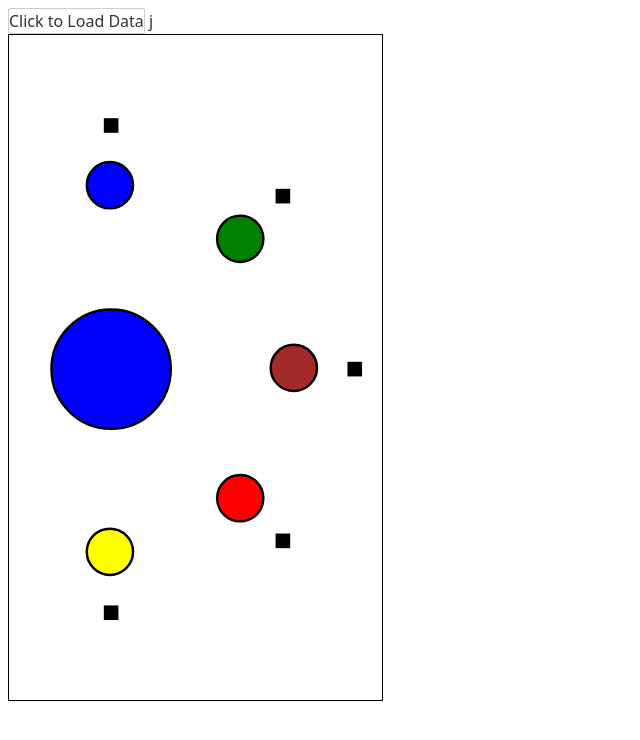
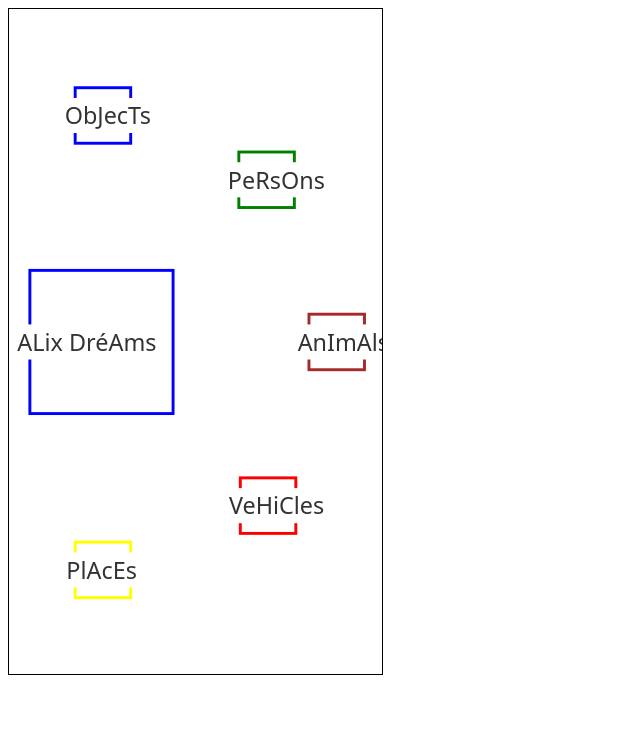
Before and after one commit to DinoJay/alix-vis, a Svelte app: page / in a window 1280 px wide. Shown: the top 740 px of the page, without its empty margins (0-640 px from the left). Built offline with nearby package versions, Linux system fonts and the light colour scheme.

Commit message:
advanced stuff

```diff
--- a/src/Alix.svelte
+++ b/src/Alix.svelte
@@ -9,7 +9,9 @@
     .then((response) => response.text())
     .then((data) =>
       csvParse(data).map((d, i) => ({
+        ...d,
         id: i,
+        title: "DreaM " + i,
         type: "dream",
         color: "#8FBC8F",
         width: 15,
@@ -24,6 +26,7 @@
       csvParse(data).map((d, i) => ({
         ...d,
         type: "object",
+        title: "ObJecT " + i,
         color: "#E9967A",
         width: 15,
         size: 25,
@@ -36,6 +39,7 @@
       csvParse(data).map((d, i) => ({
         ...d,
         type: "person",
+        title: "PerSon " + i,
         color: "#483D8B",
         width: 15,
         size: 25,
@@ -50,6 +54,7 @@
         //TODO: why explicit?
         id: "a" + (i + 1),
         type: "animal",
+        title: "AnImaL " + i,
         color: "red",
         width: 15,
         size: 25,
@@ -62,8 +67,10 @@
       csvParse(data).map((d, i) => ({
         ...d,
         //TODO: why explicit?
-        // id: "a" + (i + 1),
+        id: "a" + (i + 1),
+        // id: 'vehicle',
         type: "vehicle",
+        title: "VeHiCle",
         color: "brown",
         width: 15,
         size: 25,
@@ -97,14 +104,10 @@
 <style>
 </style>
 
-<div>
-  <button> Click to Load Data </button>
 {#if promise}
   {#await promise}
     <p>Loading...</p>
   {:then [data, objects, persons, animals, vehicles, places]}
-      j
     <Vis {data} {objects} {persons} {animals} {vehicles} {places} />
   {/await}
 {/if}
-</div>
--- a/src/Vis2.svelte
+++ b/src/Vis2.svelte
@@ -15,6 +15,7 @@
   import Alix from "./Alix.svelte";
   import Vis from "./Vis.svelte";
   import Arrow from "./Arrow.svelte";
+  import { organizeData } from "./lib";
   const width = 375;
   const height = 667;
   // var spiral = d3_radial
@@ -24,86 +25,48 @@
   var radialLocation = function (center, angle, width, height, taper) {
     const [x, y] = center;
     return [
-      x + (width * Math.cos((angle * Math.PI) / 180) - taper),
+      x + width * Math.cos((angle * Math.PI) / 180 - taper),
       y + (height * Math.sin((angle * Math.PI) / 180) - taper),
     ];
   };
   // let translate = null;
   const placement = (nodes, cx, cy, r) => {
-    const increment = 180 / (nodes.length - 1);
-    console.log("increment", increment);
+    const increment = 180 / (nodes.length - 1); //360/nodes.length
     let current = -90;
-    console.log("current", 180 / (nodes.length - 1), 0);
 
     return nodes.map((d) => {
-      const [tx, ty] = radialLocation([cx, cy], current, r, r, 1);
+      const [tx, ty] = radialLocation([cx, cy], current, r, r, 0);
       const [lx, ly] = radialLocation([cx, cy], current, r + 50, r + 50, 1);
       current += increment;
       return { ...d, tx, ty, lx, ly };
     });
   };
 
-  const dreams = {
-    id: "dreams",
-    values: data,
-    color: "blue",
-    size: 100, //Math.min(40, objects.length),
-    tx: width / 2,
-    ty: height / 2,
-  };
+  const ns = organizeData({
+    data,
+    places,
+    vehicles,
+    objects,
+    animals,
+    persons,
+  });
+  console.log("ns", ns);
+  const dreams = ns.find((n) => n.id === "dreams");
+  dreams.tx = width / 2;
+  dreams.ty = height / 2;
+  const otherData = ns.filter((n) => n.id !== "dreams");
 
-  const ns = [
-    {
-      id: "objects",
-      values: objects,
-      color: "blue",
-      size: 40, //Math.min(40, objects.length),
-    },
-    {
-      id: "persons",
-      values: persons,
-      color: "green",
-      size: 40, //Math.min(40, persons.length),
-    },
-    {
-      id: "animals",
-      values: animals,
-      color: "brown",
-      size: 40, //Math.min(40, animals.length),
-    },
-    {
-      id: "vehicles",
-      values: vehicles,
-      color: "red",
-      size: 40, //Math.max(40, vehicles.length),
-    },
-    {
-      id: "places",
-      values: places,
-      color: "yellow",
-      size: 40, //Math.max(40, places.length),
-    },
-  ];
-  const tmpNodes = placement(ns, width / 2, height / 2, 150);
+  const tmpNodes = placement(otherData, width / 2, height / 2, 150);
   let nodes = [];
 
   const simulation = d3
     .forceSimulation([...tmpNodes, dreams])
-    // .force("box", boxForce)
-    // .force("r", radialForce)
+    // .alphaMin(0.9)
     .force("collision", d3.forceCollide((d) => d.size / 2).strength(1))
-    .force("x", d3.forceX((d) => d.tx).strength(1))
-    .force("y", d3.forceY((d) => d.ty).strength(1))
-    // .force("collision", collisionForce)
-    // .force( //   "link",
-    //   d3.forceLink(links).id((d) => d.index)
-    // )
-    // .force("X", d3.forceX((d) => d.sx).strength(1))
-    // .force("Y", d3.forceY((d) => d.sy).strength(1))
+    .force("x", d3.forceX((d) => d.tx).strength(0.1))
+    .force("y", d3.forceY((d) => d.ty).strength(0.1))
     .force("charge", d3.forceManyBody())
-    // .force("center", d3.forceCenter(width / 2, height / 2))
     .on("tick", () => {
-      // console.log("tick", simulation.nodes());
       nodes = simulation.nodes();
     });
 
@@ -115,8 +78,14 @@
   let arrow;
   $: {
     bounds = [
-      [array.min(nodes, (d) => d.x - d.size / 2), array.min(nodes, (d) => d.y)],
-      [array.max(nodes, (d) => d.x + d.size), array.max(nodes, (d) => d.y)],
+      [
+        array.min(nodes, (d) => d.x - d.size / 2),
+        array.min(nodes, (d) => d.y - d.size / 2),
+      ],
+      [
+        array.max(nodes, (d) => d.x + d.size / 2),
+        array.max(nodes, (d) => d.y + d.size / 2),
+      ],
     ];
 
     const dx = bounds[1][0] - bounds[0][0];
@@ -126,12 +95,45 @@
     // console.log("bounds", bounds);
     let scale = Math.max(
       0.1,
-      Math.min(20, 0.9 / Math.max(dx / (width - 50), dy / (height - 10)))
+      Math.min(20, 0.9 / Math.max(dx / width, dy / height))
     );
 
     // console.log("arrow", arrow);
     translate = [width / 2 - scale * xx, height / 2 - scale * yy, scale];
   }
+
+  let state = 0;
+  const firstClickHandler = (n) => {
+    n.size = !n.selected ? 120 : 25;
+
+    const ns = placement(n.values, n.tx, n.ty, 200);
+    const drs = placement(n.linkedDreams, n.tx, n.ty, 300);
+
+    // console.log('drs', drs);
+    const newNodes = [n, ...ns, ...drs];
+    simulation.nodes(newNodes);
+    simulation.alpha(1);
+    // simulation.alphaMin(0.2);
+    simulation.restart();
+    // console.log('bounds', bounds);
+  };
+  const secClickHandler = (n) => {
+    n.size = !n.selected ? 120 : 25;
+
+    console.log("secClickHandler", n);
+    const ns = placement(n.values, n.tx, n.ty, 200);
+    const na = placement(n.attrs, n.tx, n.ty, 100);
+
+    // console.log('drs', drs);
+    const newNodes = [n, ...ns, ...na];
+    console.log("newNodes", newNodes);
+    simulation.nodes(newNodes);
+    simulation.alpha(1);
+    // simulation.alphaMin(0.2);
+    simulation.restart();
+    // console.log('bounds', bounds);
+  };
+  const clickHandlers = [firstClickHandler, secClickHandler];
 </script>
 
 <style>
@@ -145,29 +147,29 @@
   style="width:{width}px; height:{height}px;}">
   <div
     id="zoom-cont"
-    class="w-full h-full"
+    class="w-full h-full transition"
     style="transform: {translate ? `translate(${translate[0]}px, ${translate[1]}px) scale(${translate[2]})` : `translate(0%,0%)`}">
     {#each nodes as n (n.id)}
       <div
         on:click={() => {
-          const ns = placement(n.values, n.tx, n.ty, 200);
-          const drs = placement(dreams.values.slice(0, 20), n.tx, n.ty, 300);
-
-          // console.log('drs', drs);
-          const newNodes = [n, ...ns, ...drs];
-          simulation.nodes(newNodes);
-          // nodes = ns;
-          console.log('coll', array);
-          simulation.alpha(1);
-          simulation.restart();
-          // console.log('bounds', bounds);
+          clickHandlers[state](n);
+          state++;
         }}
-        class="absolute overflow-hidden border-2 border-black rounded-full"
-        style="left:{n.x - n.size / 2}px; top:{n.y - n.size / 2}px; width:{n.size}px; height:{n.size}px; background: {n.color}; " />
+        class="flex absolute  transition"
+        style="left:{n.x - n.size / 2}px; top:{n.y - n.size / 2}px; width:{n.size}px; height:{n.size}px; ">
+        <div
+          class="absolute border-2 -white"
+          style="width:{n.size}px; height:{n.size}px; border-color: {n.color};" />
+        <div
+          class="m-auto bg-white whitespace-nowrap"
+          style="transform: translate(-10%,-0%)">
+          {#if n.visible || n.selected}{n.title}{/if}
+        </div>
+      </div>
     {/each}
     {#each nodes as n (n.id)}
       <div
-        class="absolute bg-black w-3 h-3"
+        class="absolute  w-3 h-3"
         style="left:{n.lx}px; top:{n.ly}px; transform: translate(-50%, -50%)" />
     {/each}
 
--- a/src/lib.js
+++ b/src/lib.js
@@ -311,3 +311,104 @@ const rectangular = (w, h, s, size) => {
 
     return force;
   }
+
+  export const organizeData = ({data, objects, persons, animals, places, vehicles}) =>{
+    const dreams = {
+      id: "dreams",
+      title: "ALix DréAms",
+      visible: true,
+      values: data,
+      color: "blue",
+      selected: true,
+      size: 100, //Math.min(40, objects.length),
+      // tx: width / 2,
+      // ty: height / 2,
+    };
+  return [
+    dreams,
+    {
+      id: "objects",
+      title: "ObJecTs",
+      values: objects.map((o) => ({
+        ...o,
+      attrs: [
+        {id:"color", value: o.couleur, color: 'black', size: 40},
+        {id: 'characteristic', value: o.char, color: 'orange', size: 40},
+        {id: "type", value: o.type, color: 'cyan', size: 40},
+        {id:"category",value: o.categorie, color: 'brown', size: 40}],
+        values: dreams.values.filter((d) =>
+          d.element.split(",").includes(o.id)
+        ),
+      })),
+      linkedDreams: objects.flatMap((o) =>
+        dreams.values.filter((d) => d.element.split(",").includes(o.id))
+      ),
+      visible: true,
+      color: "blue",
+      size: 40, //Math.min(40, objects.length),
+    },
+    {
+      id: "persons",
+      title: "PeRsOns",
+      values: persons.map((o) => ({
+        ...o,
+        values: dreams.values.filter((d) =>
+          d.personne.split(",").includes(o.id)
+        ),
+      })),
+      linkedDreams: persons.flatMap((o) =>
+        dreams.values.filter((d) => d.personne.split(",").includes(o.id))
+      ),
+      visible: true,
+      color: "green",
+      size: 40, //Math.min(40, persons.length),
+    },
+    {
+      id: "animals",
+      title: "AnImAls",
+      values: animals.map((o) => ({
+        ...o,
+        values: dreams.values.filter((d) =>
+          d.animaux.split(",").includes(o.id)
+        ),
+      })),
+      linkedDreams: animals.flatMap((o) =>
+        dreams.values.filter((d) => d.animaux.split(",").includes(o.id))
+      ),
+      visible: true,
+      color: "brown",
+      size: 40, //Math.min(40, animals.length),
+    },
+    {
+      id: "vehicles",
+      title: "VeHiCles",
+      values: vehicles.map((o) => ({
+        ...o,
+        values: dreams.values.filter((d) =>
+          d.vehicule.split(",").includes(o.id)
+        ),
+      })),
+      linkedDreams: vehicles.flatMap((o) =>
+        dreams.values.filter((d) => d.vehicule.split(",").includes(o.id))
+      ),
+      visible: true,
+      color: "red",
+      size: 40, //Math.max(40, vehicles.length),
+    },
+    {
+      id: "places",
+      title: "PlAcEs",
+      values: places.map((o) => ({
+        ...o,
+        values: dreams.values.filter((d) => d.lieu.split(",").includes(o.id)),
+      })),
+      visible: true,
+      color: "yellow",
+      linkedDreams: places.flatMap((o) =>
+        dreams.values.filter((d) => d.lieu.split(",").includes(o.id))
+      ),
+      size: 40, //Math.max(40, places.length),
+    },
+  ];
+
+  }
```
Also changed, not shown: 1 other file (tests, documents, lock files or other folders). Lines whose indentation alone changed are shown as unchanged.
